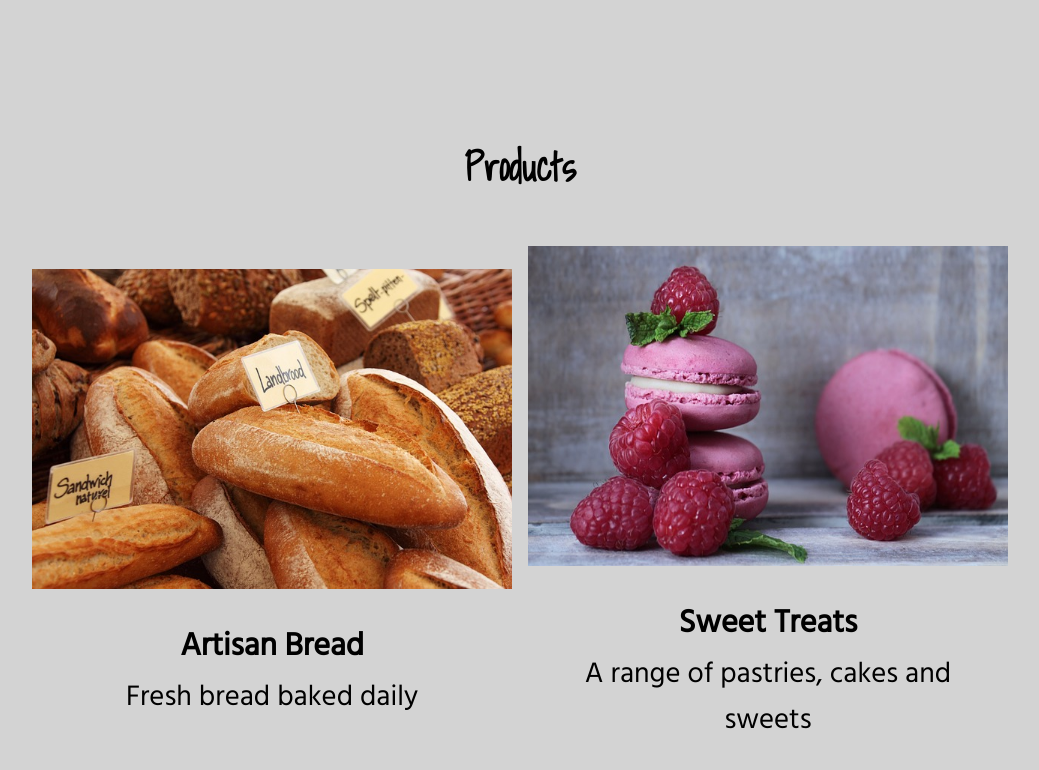
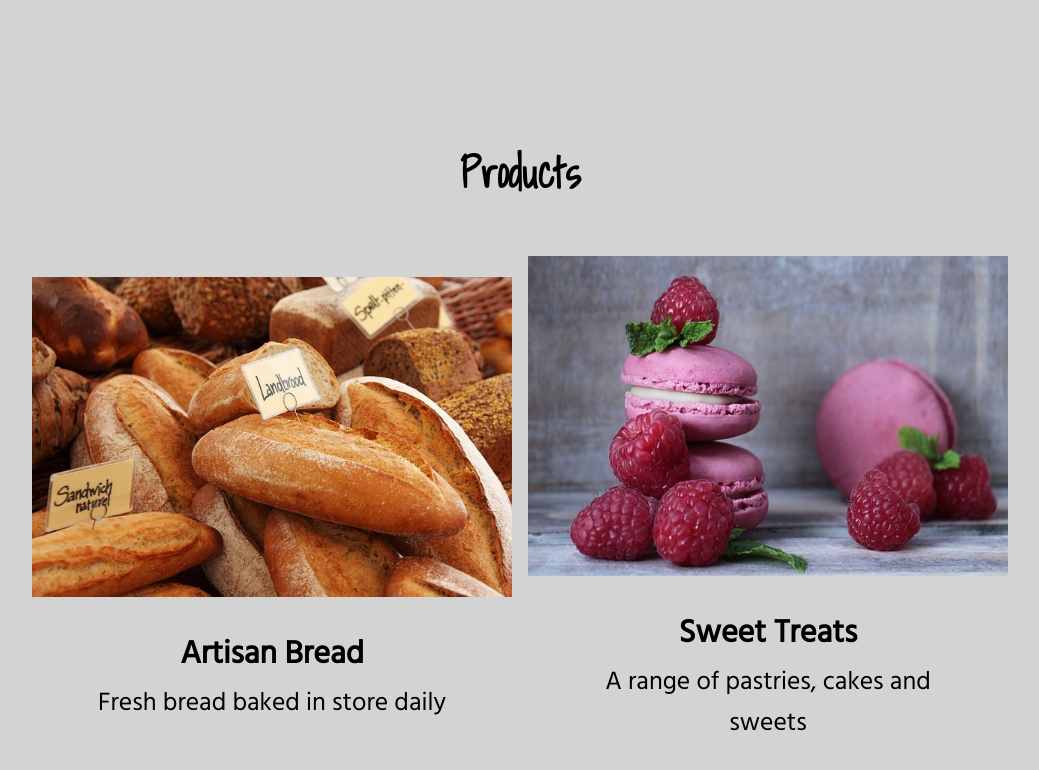
Before and after one commit to CarolineHussey/HomePage.github.io, a plain HTML site: page index.html in a window 1280 px wide. Shown: the part 920-1690 px from the top of the page, without its empty margins (120-1159 px from the left). Drawn offline with Linux system fonts and the light colour scheme; grey boxes are pictures that could not be loaded.

Commit message:
font sizes

```diff
--- a/index.html
+++ b/index.html
@@ -41,7 +41,7 @@
                 <div class="container-card">
                     <img src="./images/bread.jpg" />
                     <h3>Artisan Bread</h3>
-                    <p>Fresh bread baked daily</p>
+                    <p>Fresh bread baked in store daily</p>
                 </div>
                 <div class="container-card">
                     <img src="./images/macarons.jpg" />
--- a/styles.css
+++ b/styles.css
@@ -8,7 +8,7 @@ h1, h2 {
 }
 
 h2 {
-    font-size: 2.4rem;
+    font-size: 2.6rem;
     text-align: center;
 }
 
@@ -18,7 +18,7 @@ p, h3, h4 {
 }
 
 p {
-    font-size: 1.8rem;
+    font-size: 1.6rem;
     margin: .8rem;
 }
 
```
